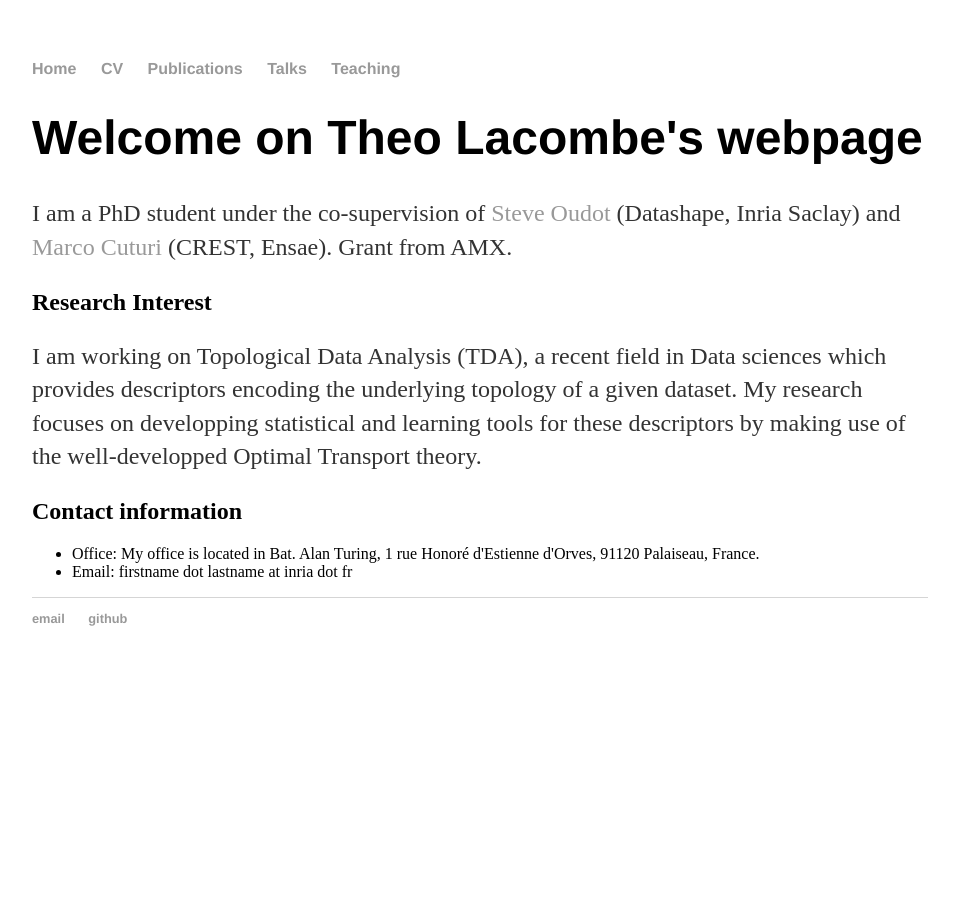
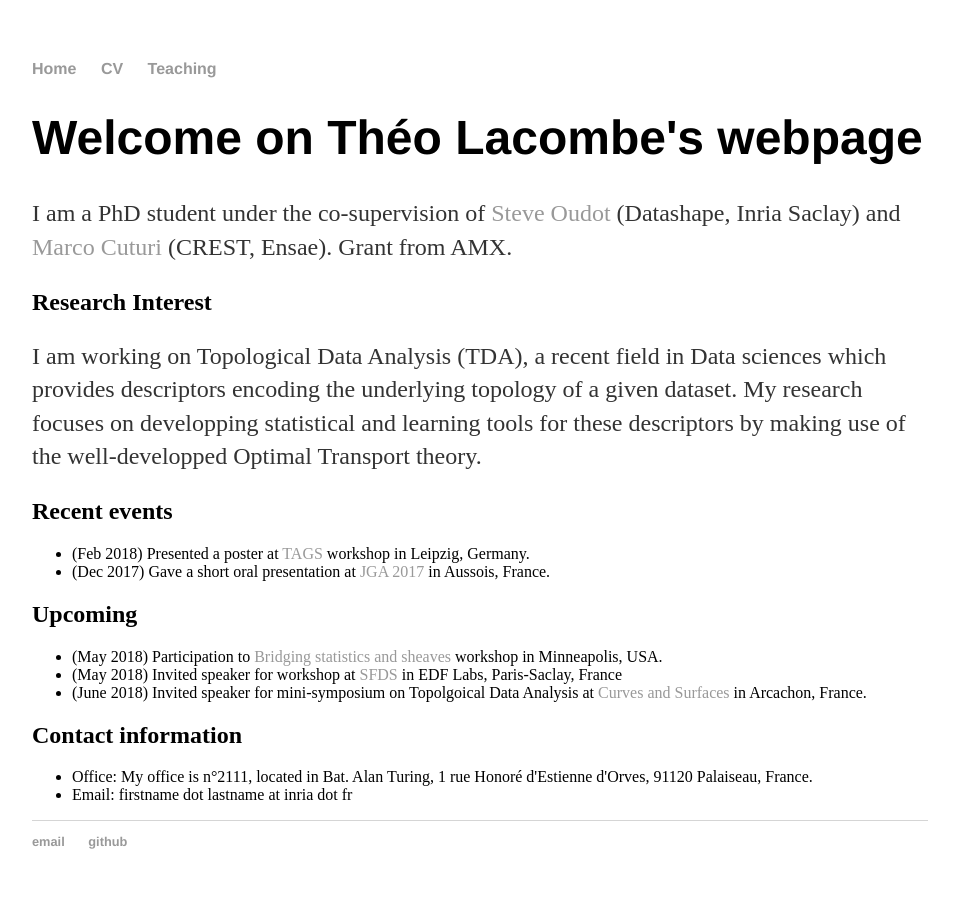
Before and after one commit to tlacombe/tlacombe.github.io, a Jekyll site: the page built from index.html, in a window 1280 px wide. Shown: the whole page, without its empty margins (160-1119 px from the left). Built offline with Jekyll 4.4.1, drawn with Linux system fonts in a browser that asks for light colours.

Commit message:
added news on homepage

```diff
--- a/_layouts/default.html
+++ b/_layouts/default.html
@@ -10,8 +10,8 @@
 	    		<ul>
 	        		<li><a href="/">Home</a></li>
 				<li><a href="/curriculum">CV</a></li>
-		        	<li><a href="/publications">Publications</a></li>
-				<li><a href="/talks">Talks</a></li>
+		        	<!--<li><a href="/publications">Publications</a></li>-->
+				<!--<li><a href="/talks">Talks</a></li>-->
 	        		<li><a href="/teaching">Teaching</a></li>
 	    		</ul>
 			</nav>
--- a/index.html
+++ b/index.html
@@ -3,15 +3,27 @@ layout: default
 title: Theo Lacombe's webpage
 ---
 <div class="blurb">
-    <h1>Welcome on Theo Lacombe's webpage</h1>
+    <h1>Welcome on Théo Lacombe's webpage</h1>
     <p>I am a PhD student under the co-supervision of <a href="http://geometrica.saclay.inria.fr/team/Steve.Oudot/">Steve Oudot</a> (Datashape, Inria Saclay) and <a href="http://marcocuturi.net">Marco Cuturi</a> (CREST, Ensae). Grant from AMX.</p>
 
     <h2>Research Interest</h2>
 	<p>I am working on Topological Data Analysis (TDA), a recent field in Data sciences which provides descriptors encoding the underlying topology of a given dataset. My research focuses on developping statistical and learning tools for these descriptors by making use of the well-developped Optimal Transport theory.</p>
 
+    <h2> Recent events </h2>
+	<ul>
+		<li> (Feb 2018) Presented a poster at <a href="https://www.mis.mpg.de/calendar/conferences/2018/tags2018.html"> TAGS</a> workshop in Leipzig, Germany.</li>
+		<li> (Dec 2017) Gave a short oral presentation at <a href="https://jga2017.sciencesconf.org/">JGA 2017</a> in Aussois, France.</li>
+	</ul>
+    <h2> Upcoming </h2>
+	<ul>
+		<li> (May 2018) Participation to <a href="">Bridging statistics and sheaves</a> workshop in Minneapolis, USA.</li>
+		<li> (May 2018) Invited speaker for workshop at <a href="http://jds2018.sfds.asso.fr/index.html">SFDS</a> in EDF Labs, Paris-Saclay, France </li>
+		<li> (June 2018) Invited speaker for mini-symposium on Topolgoical Data Analysis at <a href="https://cs2018.sciencesconf.org/">Curves and Surfaces</a> in Arcachon, France.</li>
+	</ul>
+
     <h2> Contact information</h2>
 	<ul>
-		<li>Office: My office is located in Bat. Alan Turing, 1 rue Honoré d'Estienne d'Orves, 91120 Palaiseau, France.</li>
+		<li>Office: My office is n°2111, located in Bat. Alan Turing, 1 rue Honoré d'Estienne d'Orves, 91120 Palaiseau, France.</li>
 		<li>Email: firstname dot lastname at inria dot fr</li>
 	</ul>
 </div><!-- /.blurb -->
```
